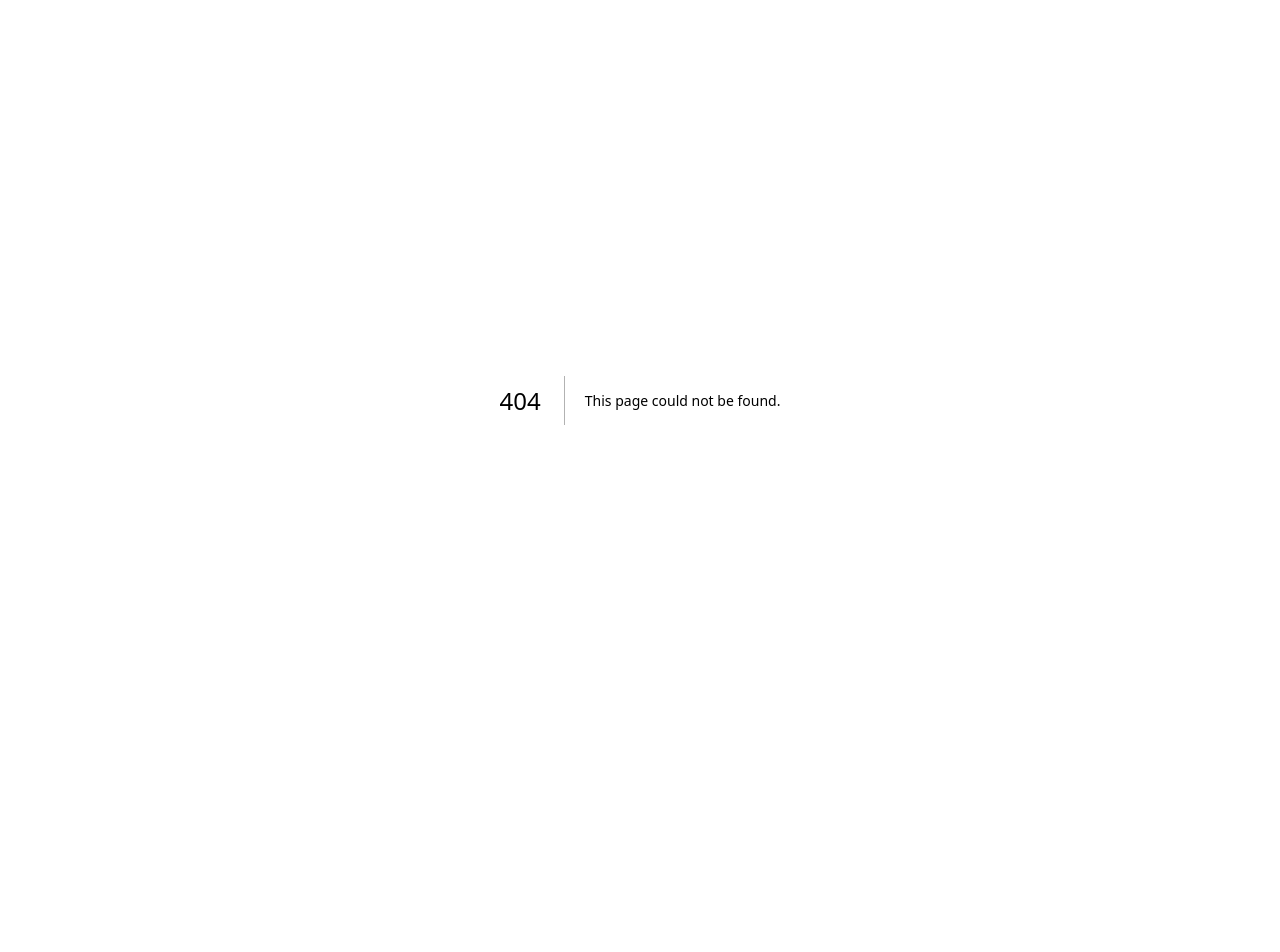
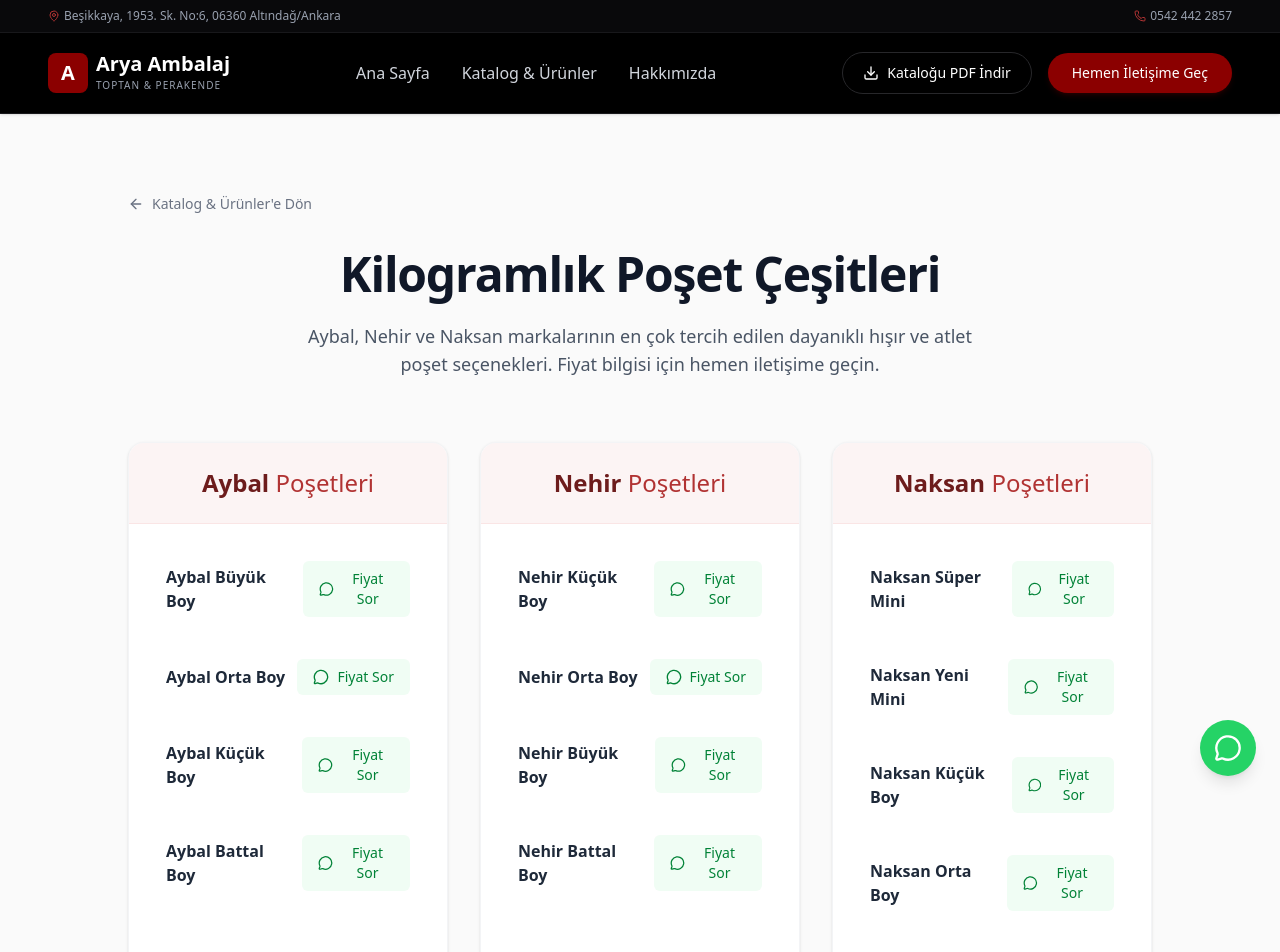
Before and after one commit to ardaeminoglu001-ship-it/aryaambalaj, a Next.js app: page /urunler/kilogramlik-poset in a window 1280 px wide. Before the commit this address had no page. Shown: the top 952 px of the page. Before the commit the page ends 800 px from the top, so only its background shows below. Built offline with nearby package versions, Linux system fonts and the light colour scheme; a web font is replaced by a local one.

Commit message:
Kilogramlık Poşet Çeşitleri" alt sayfasını tam istediğiniz yapıya uygun olarak ayarlandı

```diff
--- /dev/null
+++ b/src/app/urunler/kilogramlik-poset/page.tsx
@@ -0,0 +1,98 @@
+"use client";
+
+import Navbar from "@/components/layout/Navbar";
+import Footer from "@/components/layout/Footer";
+import WhatsAppFAB from "@/components/layout/WhatsAppFAB";
+import { ArrowLeft, MessageCircle } from "lucide-react";
+import Link from "next/link";
+import { motion } from "framer-motion";
+
+export default function KilogramlikPosetPage() {
+    const products = [
+        { brand: "Aybal", types: ["Büyük Boy", "Orta Boy", "Küçük Boy", "Battal Boy"] },
+        { brand: "Nehir", types: ["Küçük Boy", "Orta Boy", "Büyük Boy", "Battal Boy"] },
+        { brand: "Naksan", types: ["Süper Mini", "Yeni Mini", "Küçük Boy", "Orta Boy", "Büyük Boy", "Battal Boy"] },
+    ];
+
+    const handleWhatsAppClick = (productName: string) => {
+        const text = `Merhaba, Arya Ambalaj internet sitesinden geliyorum. ${productName} cinsi poşet hakkında fiyat ve detaylı bilgi alabilir miyim?`;
+        const url = `https://wa.me/905424422857?text=${encodeURIComponent(text)}`;
+        window.open(url, '_blank', 'noopener,noreferrer');
+    };
+
+    return (
+        <div className="min-h-screen flex flex-col font-sans bg-zinc-50">
+            <Navbar />
+
+            <main className="flex-grow py-12 md:py-20 px-4 md:px-8 lg:px-12">
+                <div className="max-w-5xl mx-auto">
+                    {/* Back Link */}
+                    <div className="mb-8">
+                        <Link
+                            href="/urunler"
+                            className="inline-flex items-center gap-2 text-gray-500 hover:text-primary-800 transition-colors font-medium text-sm"
+                        >
+                            <ArrowLeft className="w-4 h-4" />
+                            Katalog & Ürünler'e Dön
+                        </Link>
+                    </div>
+
+                    {/* Header */}
+                    <motion.div
+                        initial={{ opacity: 0, y: 20 }}
+                        animate={{ opacity: 1, y: 0 }}
+                        transition={{ duration: 0.6 }}
+                        className="text-center mb-16"
+                    >
+                        <h1 className="text-4xl md:text-5xl font-serif font-bold text-gray-900 mb-6 tracking-tight">
+                            Kilogramlık Poşet Çeşitleri
+                        </h1>
+                        <p className="text-lg text-gray-600 font-sans max-w-2xl mx-auto">
+                            Aybal, Nehir ve Naksan markalarının en çok tercih edilen dayanıklı hışır ve atlet poşet seçenekleri. Fiyat bilgisi için hemen iletişime geçin.
+                        </p>
+                    </motion.div>
+
+                    {/* Products Grid */}
+                    <div className="grid lg:grid-cols-3 gap-8 mb-16">
+                        {products.map((brandGroup, index) => (
+                            <motion.div
+                                key={index}
+                                initial={{ opacity: 0, y: 30 }}
+                                animate={{ opacity: 1, y: 0 }}
+                                transition={{ duration: 0.5, delay: index * 0.15 }}
+                                className="bg-white rounded-2xl shadow-sm border border-gray-100 overflow-hidden flex flex-col"
+                            >
+                                <div className="bg-primary-50 p-6 border-b border-primary-100">
+                                    <h2 className="text-2xl font-bold text-primary-900 text-center">
+                                        {brandGroup.brand} <span className="text-primary-600 font-normal">Poşetleri</span>
+                                    </h2>
+                                </div>
+                                <div className="p-6 flex-grow flex flex-col">
+                                    <ul className="space-y-4 flex-grow mb-8">
+                                        {brandGroup.types.map((type, typeIndex) => (
+                                            <li key={typeIndex} className="flex flex-col sm:flex-row sm:items-center justify-between gap-3 p-3 rounded-lg hover:bg-zinc-50 transition-colors border border-transparent hover:border-zinc-100">
+                                                <span className="font-semibold text-gray-800">
+                                                    {brandGroup.brand} {type}
+                                                </span>
+                                                <button
+                                                    onClick={() => handleWhatsAppClick(`${brandGroup.brand} ${type}`)}
+                                                    className="inline-flex items-center gap-2 px-4 py-2 bg-green-50 text-green-700 hover:bg-green-100 hover:text-green-800 rounded-md text-sm font-medium transition-colors"
+                                                >
+                                                    <MessageCircle className="w-4 h-4" />
+                                                    Fiyat Sor
+                                                </button>
+                                            </li>
+                                        ))}
+                                    </ul>
+                                </div>
+                            </motion.div>
+                        ))}
+                    </div>
+                </div>
+            </main>
+
+            <Footer />
+            <WhatsAppFAB />
+        </div>
+    );
+}
--- a/src/app/urunler/page.tsx
+++ b/src/app/urunler/page.tsx
@@ -1,6 +1,7 @@
 import Navbar from "@/components/layout/Navbar";
 import Footer from "@/components/layout/Footer";
 import WhatsAppFAB from "@/components/layout/WhatsAppFAB";
+import Link from "next/link";
 
 export const metadata = {
     title: "Ürün Grupları | Arya Ambalaj",
@@ -8,14 +9,14 @@
 };
 
 const categories = [
-    "Köpük Tabak Çeşitleri",
-    "Karton Bardak Çeşitleri",
-    "Viza Rulosu",
-    "Kilogramlık Poşet Çeşitleri",
-    "Adetli Poşet",
-    "Pastancılık Çeşitleri",
-    "Plastik Tabak Çeşitleri",
-    "Çatal-Kaşık Çeşitleri"
+    { name: "Köpük Tabak Çeşitleri" },
+    { name: "Karton Bardak Çeşitleri" },
+    { name: "Viza Rulosu" },
+    { name: "Kilogramlık Poşet Çeşitleri", href: "/urunler/kilogramlik-poset" },
+    { name: "Adetli Poşet" },
+    { name: "Pastancılık Çeşitleri" },
+    { name: "Plastik Tabak Çeşitleri" },
+    { name: "Çatal-Kaşık Çeşitleri" }
 ];
 
 export default function ProductsPage() {
@@ -37,16 +38,25 @@
 
                     {/* Category Grid */}
                     <div className="grid grid-cols-1 sm:grid-cols-2 lg:grid-cols-3 xl:grid-cols-4 gap-6 md:gap-8">
-                        {categories.map((category, index) => (
-                            <div
-                                key={index}
-                                className="bg-white rounded-lg shadow-md hover:shadow-xl hover:-translate-y-1 transition-all duration-300 p-8 flex items-center justify-center text-center cursor-pointer border border-gray-100 group"
-                            >
-                                <h3 className="text-xl font-bold text-gray-800 group-hover:text-primary-800 transition-colors">
-                                    {category}
-                                </h3>
-                            </div>
-                        ))}
+                        {categories.map((category, index) => {
+                            const CardContent = (
+                                <div className="bg-white rounded-lg shadow-md hover:shadow-xl hover:-translate-y-1 transition-all duration-300 p-8 flex items-center justify-center text-center cursor-pointer border border-gray-100 group h-full">
+                                    <h3 className="text-xl font-bold text-gray-800 group-hover:text-primary-800 transition-colors">
+                                        {category.name}
+                                    </h3>
+                                </div>
+                            );
+
+                            return category.href ? (
+                                <Link href={category.href} key={index} className="block h-full block">
+                                    {CardContent}
+                                </Link>
+                            ) : (
+                                <div key={index} className="h-full">
+                                    {CardContent}
+                                </div>
+                            );
+                        })}
                     </div>
                 </div>
             </main>
```
